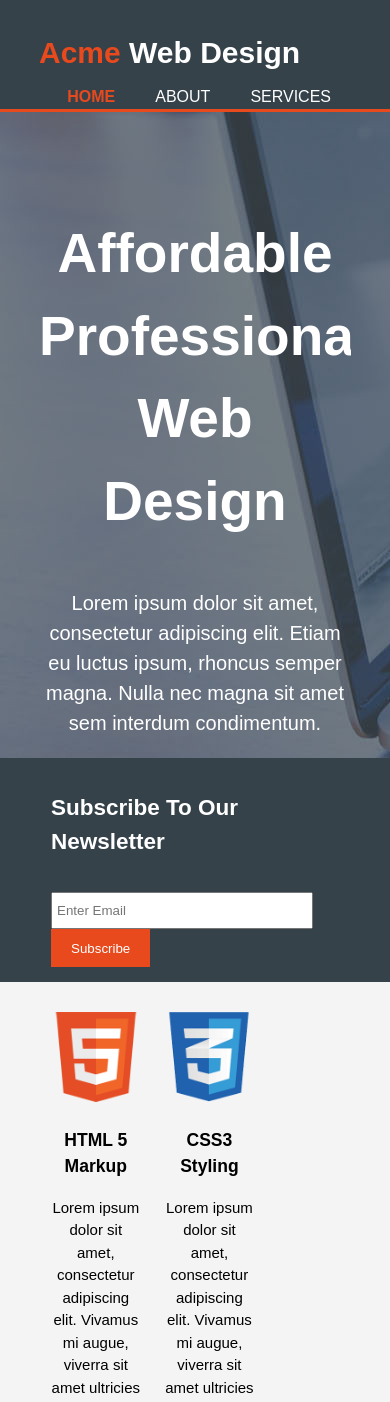
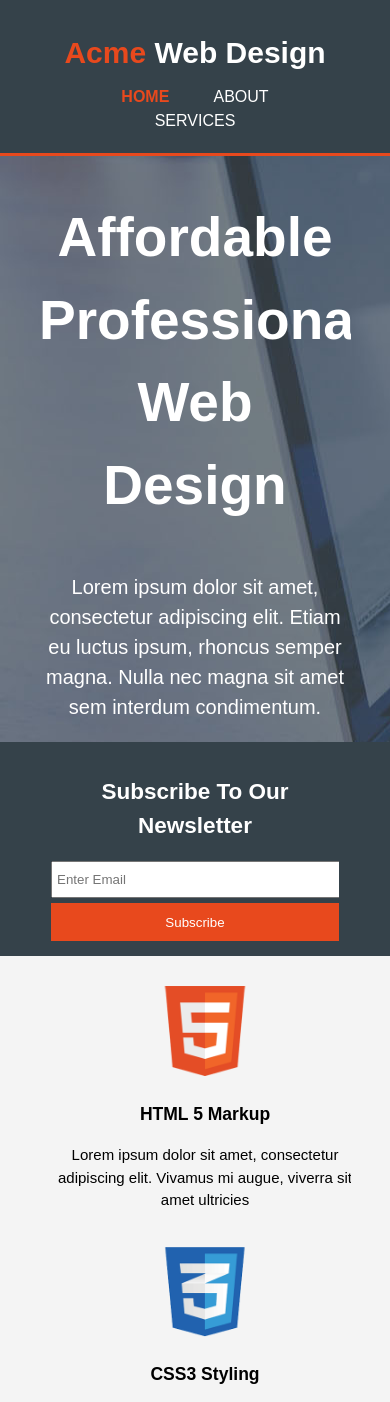
Before and after one commit to Annie-Huang/acme, a plain HTML site: page index.html in a window 390 px wide. Shown: the top 1402 px of the page. Drawn offline with Linux system fonts and the light colour scheme.

Commit message:
Make home page responsive for mobile design

```diff
--- a/css/style.css
+++ b/css/style.css
@@ -174,3 +174,34 @@ footer {
     background-color: #e8491d;
     text-align: center;
 }
+
+/* Media Queries */
+@media (max-width: 768px) {
+    header #branding,
+    header nav,
+    header nav li,
+    #newsletter h1,
+    #newsletter form,
+    #boxes .box {
+        float: none;
+        text-align: center;
+        width: 100%;
+    }
+
+    header {
+        padding-bottom: 20px;
+    }
+
+    #showcase h1 {
+        margin-top: 40px;
+    }
+
+    #newsletter button {
+        display: block;
+        width: 100%;
+    }
+    #newsletter form input[type='email'] {
+        width: 100%;
+        margin-bottom: 5px;
+    }
+}
```
